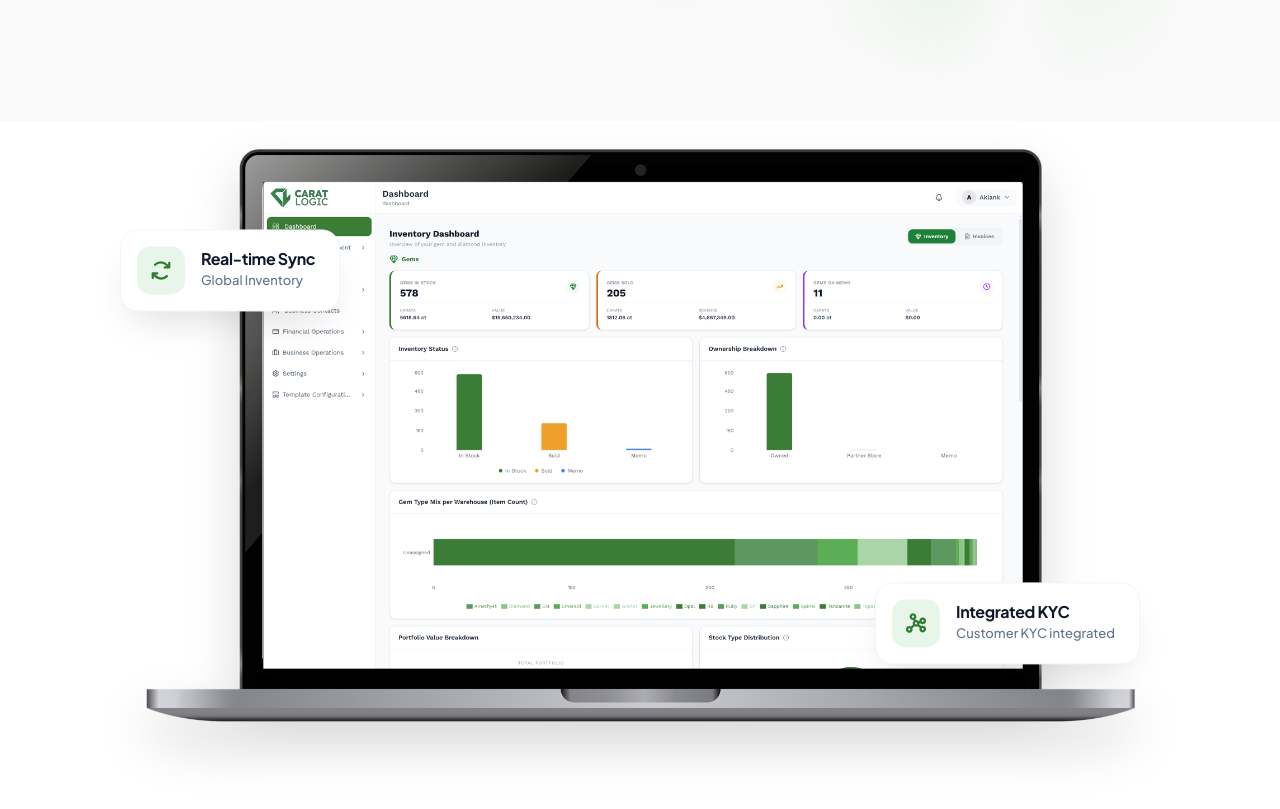
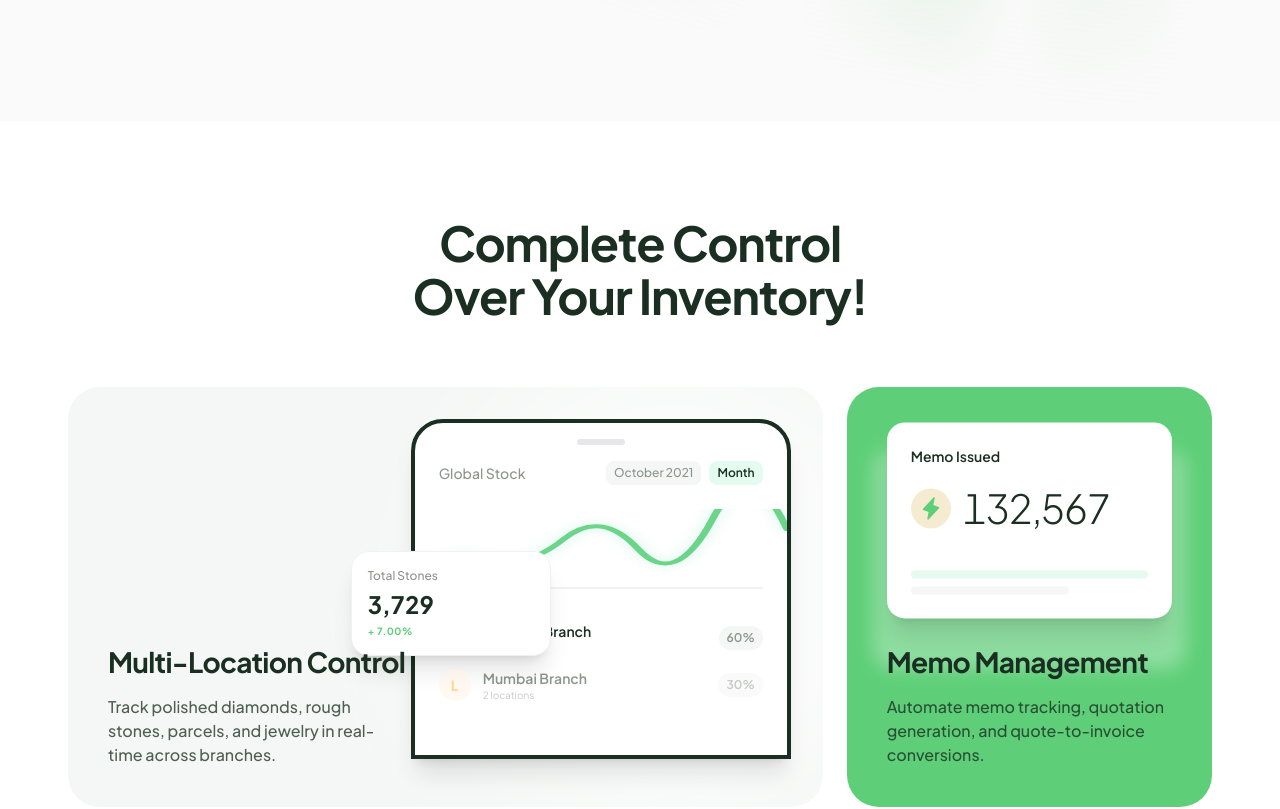
Before and after one commit to yudee-kajkarma/caratlogic-landing-page, a Next.js app: page / in a window 1280 px wide. Shown: the part 660-1469 px from the top of the page. Built offline with nearby package versions, Linux system fonts and the light colour scheme.

Commit message:
removed laptop

```diff
--- a/src/app/page.tsx
+++ b/src/app/page.tsx
@@ -17,97 +17,6 @@ export default function Home() {
     return (
         <div className="min-h-screen w-full relative">
             <CTASection />
-            {/* Dashboard/Laptop Image Section */}
-            <div className="relative w-full max-w-[1240px] px-6 lg:px-12 mx-auto z-20 flex flex-col items-center pb-24">
-                <div className="relative w-full max-w-[1000px]">
-                    <motion.div
-                        initial={{ opacity: 0, y: 40 }}
-                        animate={{ opacity: 1, y: 0 }}
-                        transition={{
-                            duration: 0.8,
-                            delay: 0.5,
-                            ease: [0.32, 0.72, 0, 1],
-                        }}
-                        className="relative w-full aspect-[16/10] z-10"
-                    >
-                        <Image
-                            src="/laptop-bg.png"
-                            alt="Platform Interface"
-                            fill
-                            className="object-contain drop-shadow-2xl"
-                            priority
-                        />
-                    </motion.div>
-
-                    {/* Floating Badges */}
-                    <div className="absolute inset-0 z-20 pointer-events-none font-display">
-                        <motion.div
-                            initial={{ opacity: 0, x: -20, y: 20 }}
-                            animate={{ opacity: 1, x: 0, y: 0 }}
-                            transition={{ delay: 0.8, duration: 0.5 }}
-                            className="absolute top-[18%] left-[2%] md:left-[-2%] z-30 pointer-events-auto"
-                        >
-                            <motion.div
-                                animate={{ y: [0, -8, 0] }}
-                                transition={{
-                                    duration: 4,
-                                    repeat: Infinity,
-                                    ease: "easeInOut",
-                                }}
-                                className="flex items-center gap-3 sm:gap-4 bg-white dark:bg-[#1E293B] p-3 sm:p-4 rounded-2xl shadow-[0_20px_40px_-15px_rgba(0,0,0,0.15)] border border-slate-100 dark:border-slate-800"
-                            >
-                                <div className="w-10 h-10 sm:w-12 sm:h-12 rounded-xl bg-[#e8f5e9] dark:bg-primary/20 flex items-center justify-center text-primary">
-                                    <ArrowsClockwise
-                                        weight="bold"
-                                        className="text-xl sm:text-2xl"
-                                    />
-                                </div>
-                                <div className="text-left pr-2">
-                                    <p className="text-[14px] sm:text-[16px] font-bold text-slate-900 dark:text-white leading-tight mb-0.5 tracking-tight">
-                                        Real-time Sync
-                                    </p>
-                                    <p className="text-[11px] sm:text-[13px] text-slate-500 font-medium">
-                                        Global Inventory
-                                    </p>
-                                </div>
-                            </motion.div>
-                        </motion.div>
-
-                        <motion.div
-                            initial={{ opacity: 0, x: 20, y: 20 }}
-                            animate={{ opacity: 1, x: 0, y: 0 }}
-                            transition={{ delay: 1.0, duration: 0.5 }}
-                            className="absolute bottom-[12%] right-[2%] md:right-[0%] z-30 pointer-events-auto"
-                        >
-                            <motion.div
-                                animate={{ y: [0, -8, 0] }}
-                                transition={{
-                                    duration: 4,
-                                    delay: 1.5,
-                                    repeat: Infinity,
-                                    ease: "easeInOut",
-                                }}
-                                className="flex items-center gap-3 sm:gap-4 bg-white dark:bg-[#1E293B] p-3 sm:p-4 rounded-2xl shadow-[0_20px_40px_-15px_rgba(0,0,0,0.15)] border border-slate-100 dark:border-slate-800"
-                            >
-                                <div className="w-10 h-10 sm:w-12 sm:h-12 rounded-xl bg-[#e8f5e9] dark:bg-primary/20 flex items-center justify-center text-primary">
-                                    <GraphIcon
-                                        weight="bold"
-                                        className="text-xl sm:text-2xl"
-                                    />
-                                </div>
-                                <div className="text-left pr-2">
-                                    <p className="text-[14px] sm:text-[16px] font-bold text-slate-900 dark:text-white leading-tight mb-0.5 tracking-tight">
-                                        Integrated KYC
-                                    </p>
-                                    <p className="text-[11px] sm:text-[13px] text-slate-500 font-medium">
-                                        Customer KYC integrated
-                                    </p>
-                                </div>
-                            </motion.div>
-                        </motion.div>
-                    </div>
-                </div>
-            </div>
 
             {/* Bento Grid Section */}
             <BentoGrid />
```
